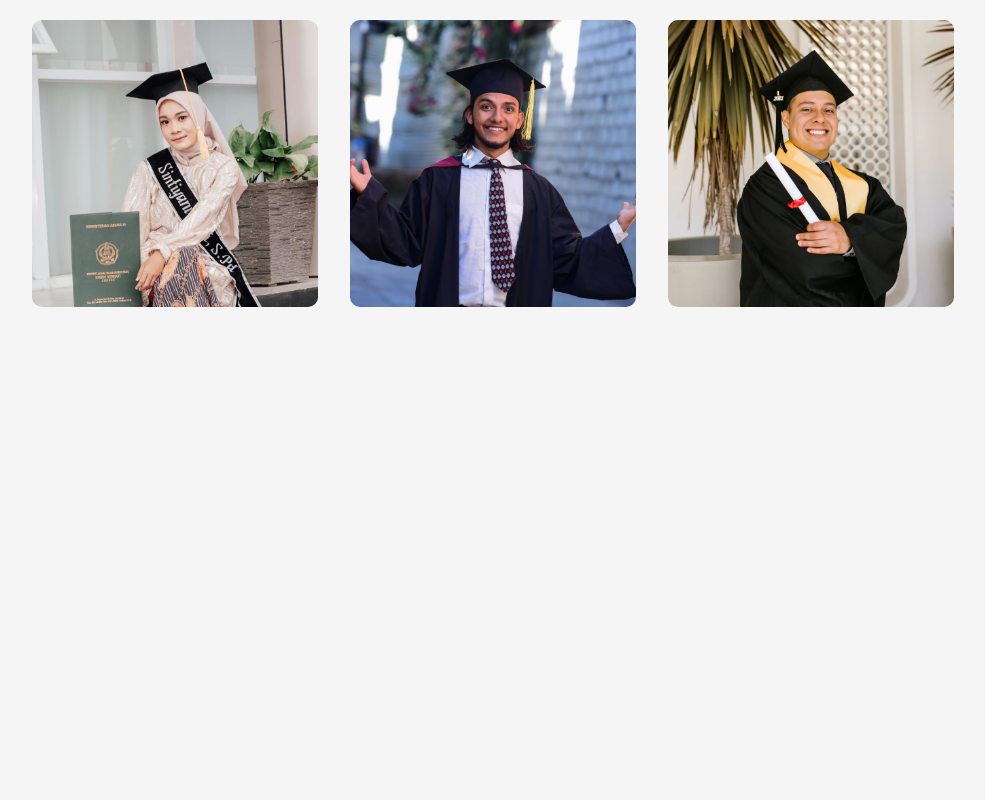
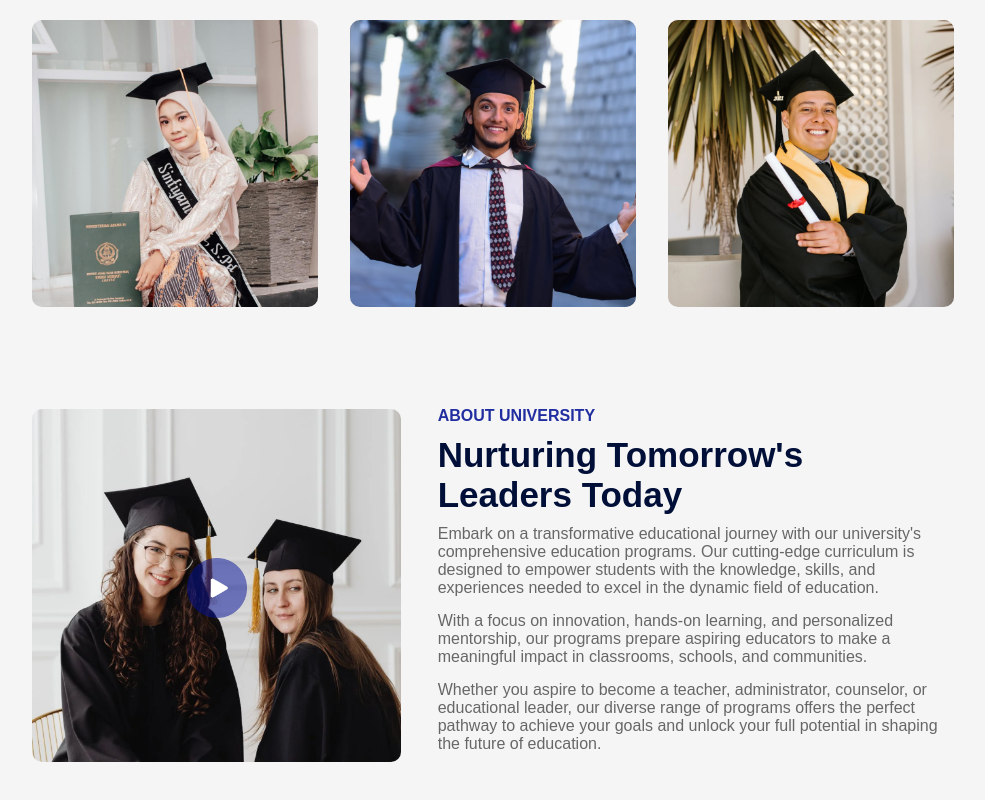
Before and after one commit to tech-in-tech/EducationWebsite, a React (Vite) app: page / in a window 1280 px wide. Shown: the part 989-1789 px from the top of the page, without its empty margins (147-1132 px from the left). Before the commit the page ends 1376 px from the top, so only its background shows below. Built offline with nearby package versions, Linux system fonts and the light colour scheme.

Commit message:
create about component and add it to app.js \n and add transition to navbar

```diff
--- a/src/App.jsx
+++ b/src/App.jsx
@@ -3,6 +3,7 @@
 import Hero from './Components/Hero/Hero'
 import Programs from './Components/Programs/Programs'
 import Title from './Components/Title/Title'
+import About from './Components/About/About'
 
 
 const App = () => {
@@ -13,6 +14,7 @@
       <div className="container">
         <Title subTitle = "Our PROGRAM" title = "What We Offer"/>
       <Programs/>
+      <About/>
       </div>
 
     </div>
--- /dev/null
+++ b/src/Components/About/About.css
@@ -0,0 +1,48 @@
+.about{
+  margin: 100px auto;
+  display: flex;
+  align-items: center;
+  justify-content: space-between;
+  width: 90%;
+}
+
+.about-left{
+  flex-basis: 40%;
+  position: relative;
+
+}
+
+.about-right{
+  flex-basis: 56%;
+}
+
+.about-img{
+  width: 100%;
+  border-radius: 10px;
+}
+
+.play-icon{
+  width: 60px;
+  position: absolute;
+  top: 50%;
+  left: 50%;
+  transform: translate(-50%,-50%);
+}
+
+.about h3{
+  font-weight: 600;
+  font-size: 16px;
+  color: #212ea0;
+}
+
+.about h2{
+  font-size: 35px;
+  color: #000f38;
+  margin: 10px 0;
+  max-width: 400px;
+}
+
+.about p{
+  color: #676767;
+  margin-bottom: 15px;
+}
--- /dev/null
+++ b/src/Components/About/About.jsx
@@ -0,0 +1,26 @@
+import React from 'react'
+import './About.css'
+import about_img from "../../assets/about.png"
+import play_icon from "../../assets/play-icon.png"
+
+
+const About = () => {
+  return (
+    <div className='about'>
+      <div className='about-left'>
+        <img src={about_img} alt="" className='about-img' />
+        <img src={play_icon} alt="" className='play-icon' />
+      </div>
+      <div className='about-right'>
+        <h3>ABOUT UNIVERSITY</h3>
+        <h2>Nurturing Tomorrow's Leaders Today</h2>
+        <p>Embark on a transformative educational journey with our university's comprehensive education programs. Our cutting-edge curriculum is designed to empower students with the knowledge, skills, and experiences needed to excel in the dynamic field of education.
+        </p>
+        <p>With a focus on innovation, hands-on learning, and personalized mentorship, our programs prepare aspiring educators to make a meaningful impact in classrooms, schools, and communities.</p>
+        <p>Whether you aspire to become a teacher, administrator, counselor, or educational leader, our diverse range of programs offers the perfect pathway to achieve your goals and unlock your full potential in shaping the future of education.</p>
+      </div>
+    </div>
+  )
+}
+
+export default About
--- a/src/Components/Navbar/Navbar.css
+++ b/src/Components/Navbar/Navbar.css
@@ -14,7 +14,6 @@
 
 .logo{
   width: 180px;
-
 }
 
 nav ul li{
@@ -22,5 +21,9 @@
   list-style: none;
   margin: 5px 20px;
   font-size: 16px;
+}
 
+.dark-nav{
+  background-color: #4460c6;
+  transition: 1s;
 }
--- a/src/Components/Navbar/Navbar.jsx
+++ b/src/Components/Navbar/Navbar.jsx
@@ -1,13 +1,20 @@
-import React from 'react'
+import React, { useEffect, useState } from 'react'
 import './Navbar.css'
 import logo from '../../assets/logo.png';
 
 
 
 function Navbar() {
+  const [sticky, setSticky] = useState(false);
+
+  useEffect(() => {
+    window.addEventListener('scroll', () => {
+      window.scrollY > 100 ? setSticky(true) : setSticky(false)
+    })
+  }, [])
   return (
-    <nav className='container'>
-      <img src={logo} alt="" className='logo'/>
+    <nav className={`container ${sticky?'dark-nav':''}`}>
+      <img src={logo} alt="" className='logo' />
       <ul>
         <li>Home</li>
         <li>Programs</li>
```
